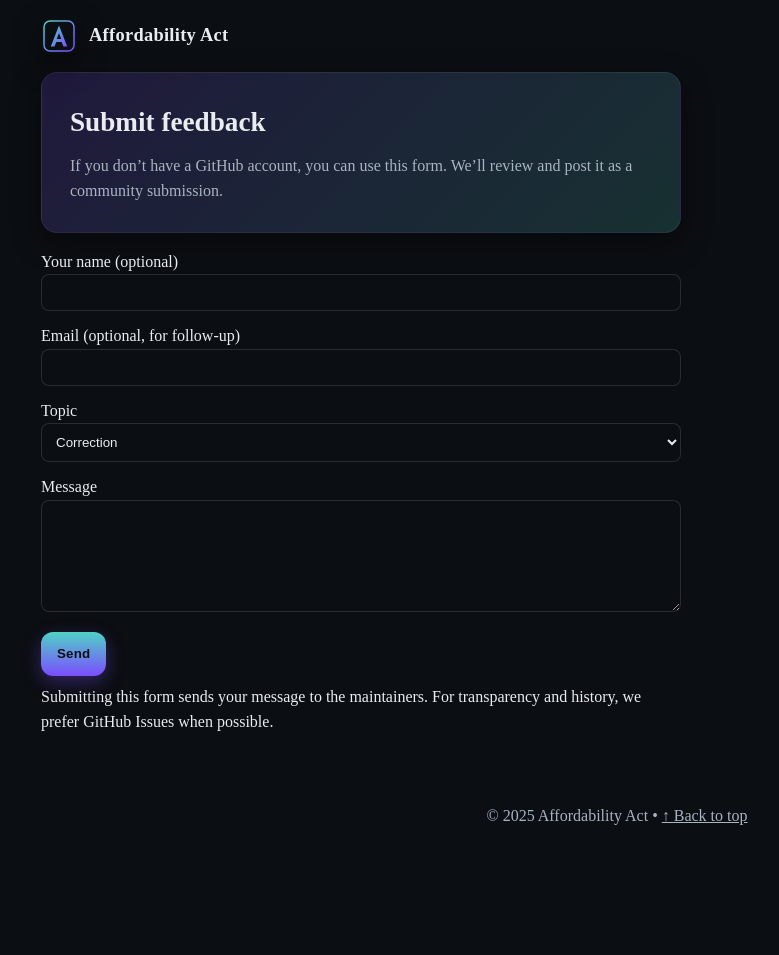
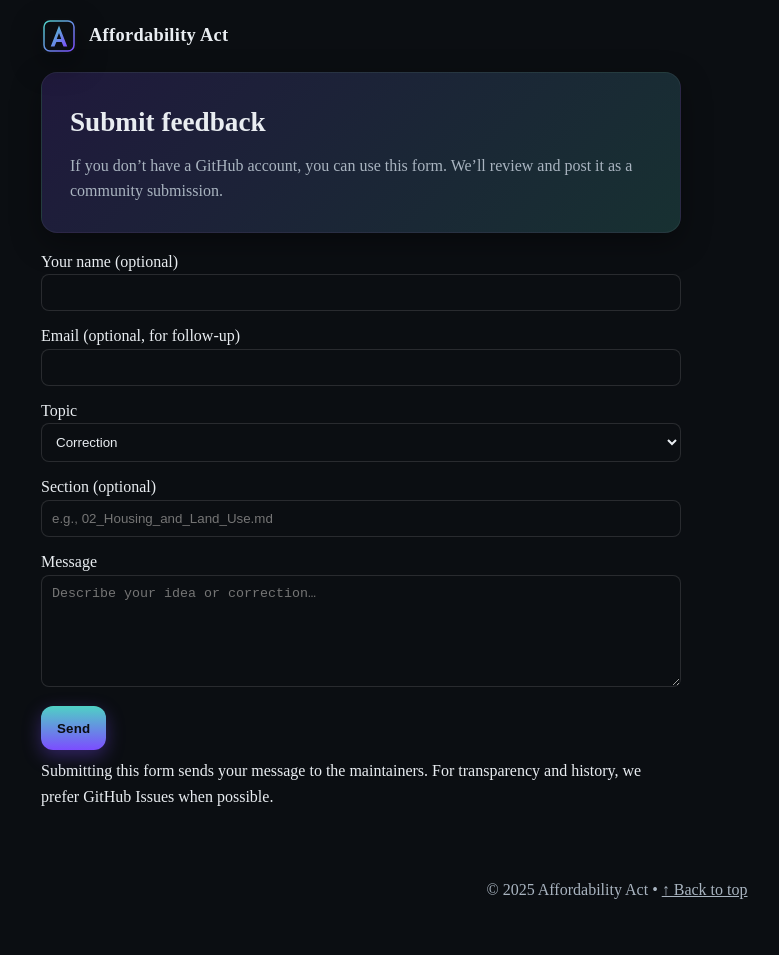
Before and after one commit to cFerg/Affordability-Act, a Jekyll site: the page built from submit.md, in a window 1280 px wide. Shown: the whole page, without its empty margins (23-802 px from the left). Built offline with Jekyll 4.4.1, drawn with Linux system fonts in a browser that asks for light colours; before the commit the page ends 900 px from its top, so only the background shows below that.

Commit message:
Update form submission for usage with Cloudflare

```diff
--- a/submit.md
+++ b/submit.md
@@ -8,26 +8,35 @@
   <p class="muted">If you don’t have a GitHub account, you can use this form. We’ll review and post it as a community submission.</p>
 </div>
 
-<form action="https://formspree.io/f/your-id-here" method="POST" style="margin-top:16px">
+<form action="https://api.affordact.com/feedback" method="POST" style="margin-top:16px">
+  <!-- honeypot: bots fill this, humans don't -->
+  <input type="text" name="website" autocomplete="off" style="display:none">
+
   <label class="mono">Your name (optional)</label>
-  <input name="name" type="text" style="width:100%;padding:10px;border-radius:8px;background:#0b0e12;border:1px solid rgba(255,255,255,.12);color:#e9edf1">
+  <input name="name" type="text" autocomplete="name"
+         style="width:100%;padding:10px;border-radius:8px;background:#0b0e12;border:1px solid rgba(255,255,255,.12);color:#e9edf1">
 
   <label class="mono" style="display:block;margin-top:12px">Email (optional, for follow-up)</label>
-  <input name="email" type="email" style="width:100%;padding:10px;border-radius:8px;background:#0b0e12;border:1px solid rgba(255,255,255,.12);color:#e9edf1">
+  <input name="email" type="email" autocomplete="email"
+         style="width:100%;padding:10px;border-radius:8px;background:#0b0e12;border:1px solid rgba(255,255,255,.12);color:#e9edf1">
 
   <label class="mono" style="display:block;margin-top:12px">Topic</label>
-  <select name="topic" style="width:100%;padding:10px;border-radius:8px;background:#0b0e12;border:1px solid rgba(255,255,255,.12);color:#e9edf1">
+  <select name="topic"
+          style="width:100%;padding:10px;border-radius:8px;background:#0b0e12;border:1px solid rgba(255,255,255,.12);color:#e9edf1">
     <option>Correction</option>
     <option>Suggestion</option>
     <option>Question</option>
     <option>General feedback</option>
   </select>
 
+  <label class="mono" style="display:block;margin-top:12px">Section (optional)</label>
+  <input name="section" type="text" placeholder="e.g., 02_Housing_and_Land_Use.md"
+         style="width:100%;padding:10px;border-radius:8px;background:#0b0e12;border:1px solid rgba(255,255,255,.12);color:#e9edf1">
+
   <label class="mono" style="display:block;margin-top:12px">Message</label>
-  <textarea name="message" rows="6" style="width:100%;padding:10px;border-radius:8px;background:#0b0e12;border:1px solid rgba(255,255,255,.12);color:#e9edf1"></textarea>
-
-  <!-- Honeypot -->
-  <input type="text" name="_gotcha" style="display:none">
+  <textarea name="message" rows="6" required
+            style="width:100%;padding:10px;border-radius:8px;background:#0b0e12;border:1px solid rgba(255,255,255,.12);color:#e9edf1"
+            placeholder="Describe your idea or correction…"></textarea>
 
   <button class="btn" type="submit" style="margin-top:12px"><span>Send</span></button>
 </form>
```
